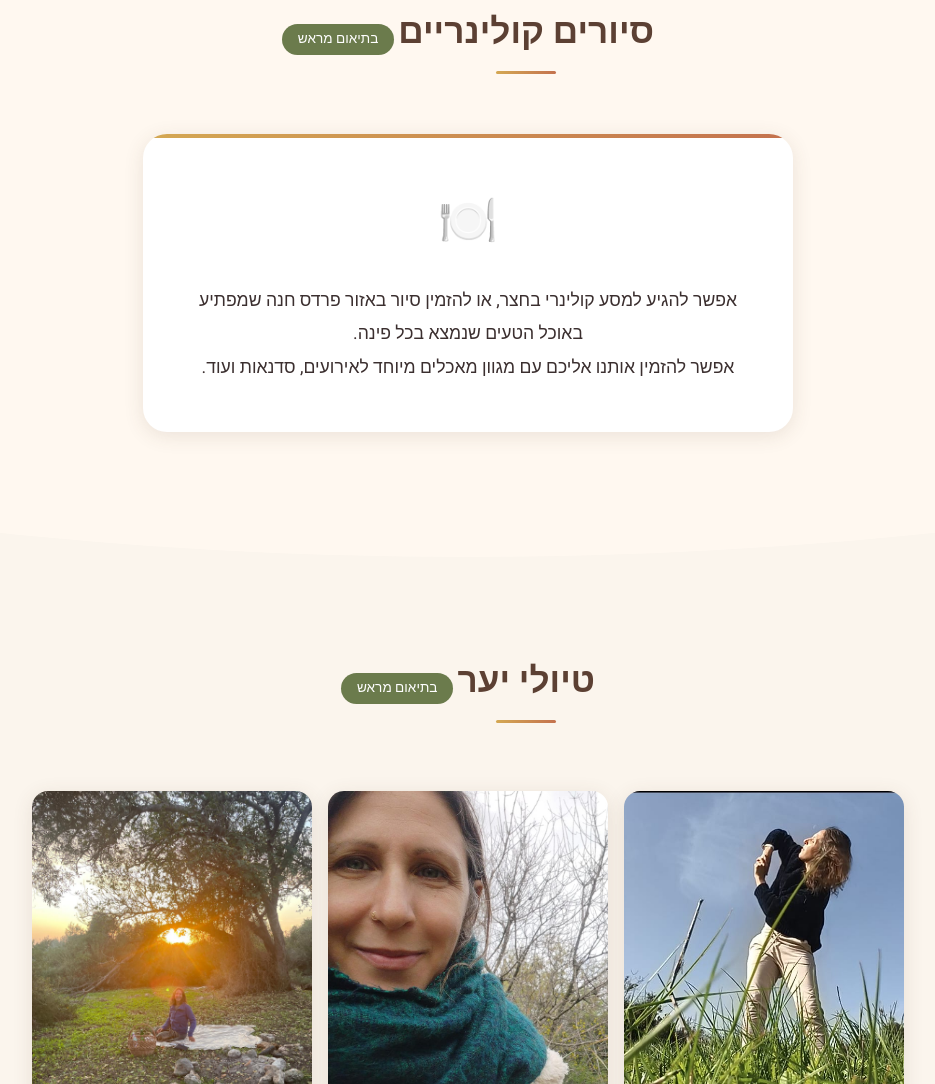
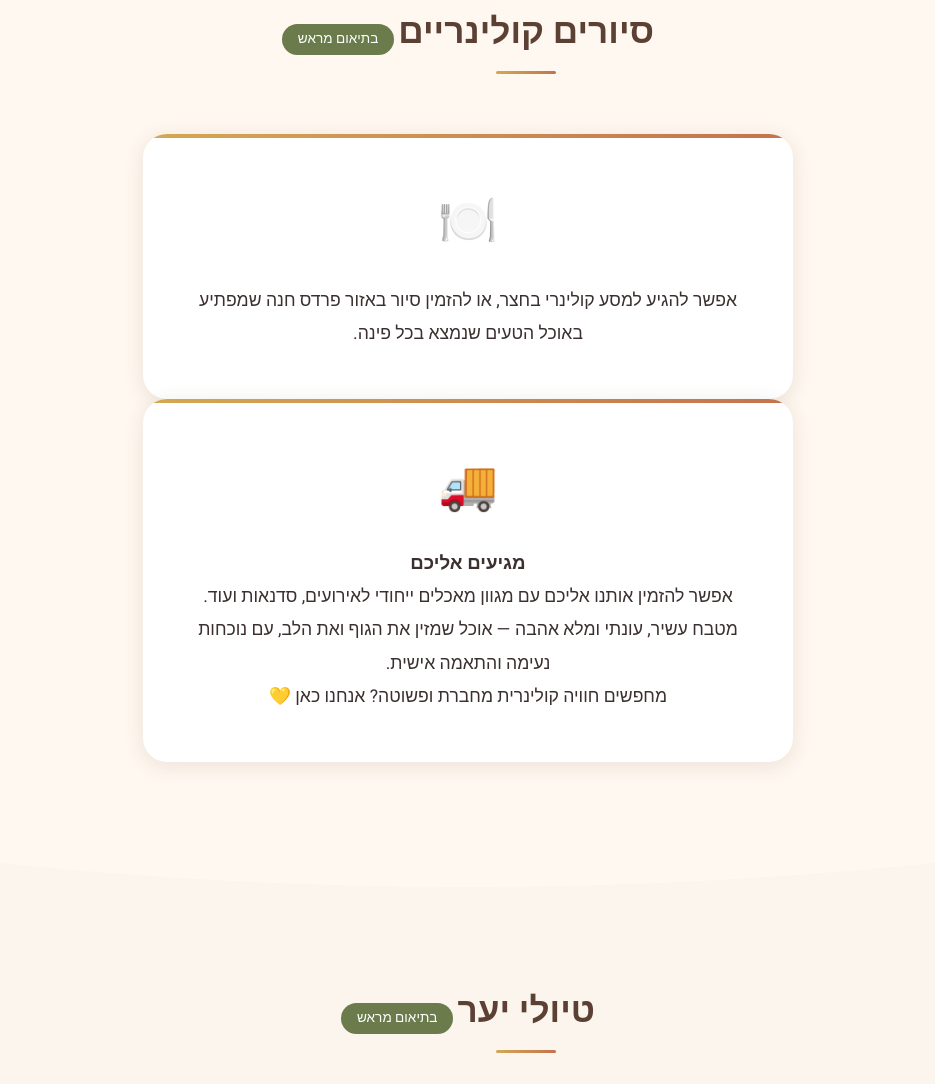
Before and after one commit to oryosef1/shmaya-food, a plain HTML site: page index.html in a window 1280 px wide. Shown: the part 3587-4671 px from the top of the page, without its empty margins (172-1107 px from the left). Drawn offline with Linux system fonts and the light colour scheme.

Commit message:
feat: add catering sub-section to culinary tours
Add "מגיעים אליכם" card with catering description for events,
workshops and personal customization.

Co-Authored-By: Claude Opus 4.6 <noreply@anthropic.com>

```diff
--- a/index.html
+++ b/index.html
@@ -1025,8 +1025,18 @@
         <span class="feature-icon">🍽️</span>
         <p class="section-text">
           אפשר להגיע למסע קולינרי בחצר, או להזמין סיור באזור פרדס חנה שמפתיע באוכל הטעים שנמצא בכל פינה.
+        </p>
+      </div>
+
+      <div class="feature-card reveal reveal-delay-2">
+        <span class="feature-icon">🚚</span>
+        <h3 class="feature-title">מגיעים אליכם</h3>
+        <p class="section-text">
+          אפשר להזמין אותנו אליכם עם מגוון מאכלים ייחודי לאירועים, סדנאות ועוד.
           <br>
-          אפשר להזמין אותנו אליכם עם מגוון מאכלים מיוחד לאירועים, סדנאות ועוד.
+          מטבח עשיר, עונתי ומלא אהבה — אוכל שמזין את הגוף ואת הלב, עם נוכחות נעימה והתאמה אישית.
+          <br>
+          מחפשים חוויה קולינרית מחברת ופשוטה? אנחנו כאן 💛
         </p>
       </div>
     </div>
```
